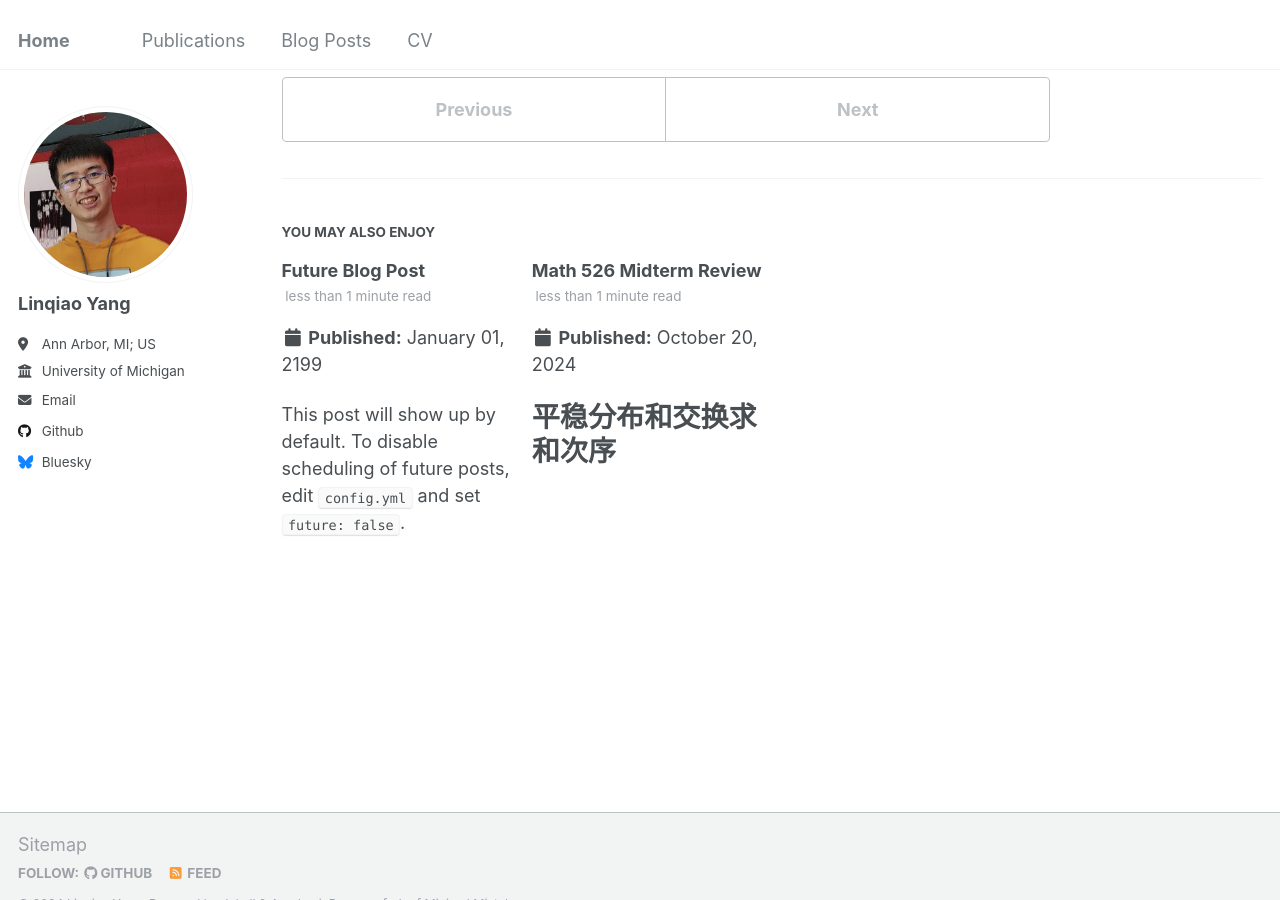
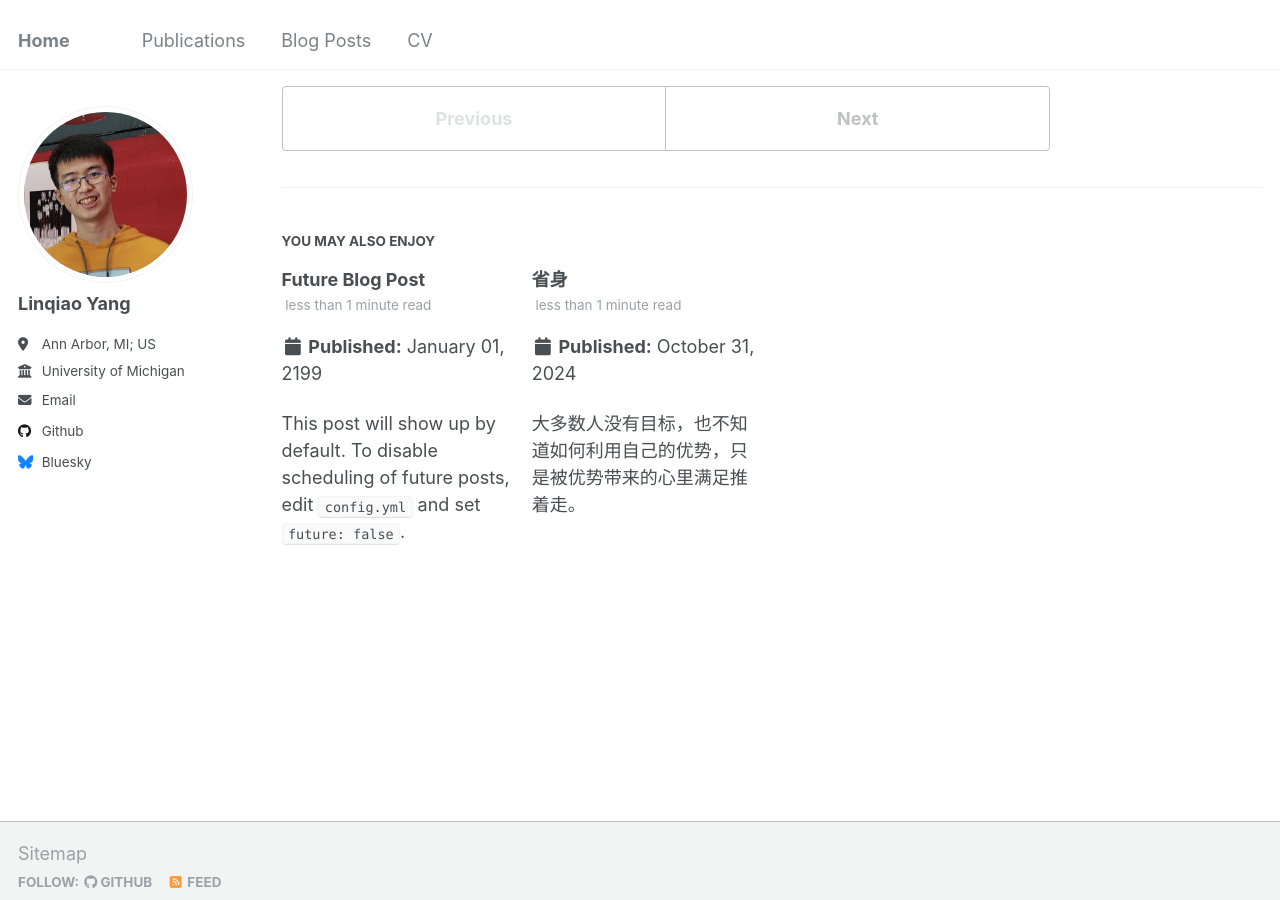
Before and after one commit to joelyanglq/joelyanglq.github.io, a Jekyll site: the page built from _posts/2024-10-31-anki-feeling.md, in a window 1280 px wide and 900 px high, scrolled down 1201 px. Built offline with Jekyll 4.4.1, drawn with Linux system fonts in a browser that asks for light colours.

Commit message:
add review; modify name of posts

```diff
--- a/_posts/2014-08-14-blog-post-3.md
+++ /dev/null
@@ -1,9 +0,0 @@
----
-title: 'Math 526 Midterm Review'
-date: 2024-10-20
-permalink: /posts/2024/10/Math-526-Midterm-Review/
-tags:
-  - Stochastics Process
----
-
-# 平稳分布和交换求和次序
--- a/_posts/2024-10-31-blog-post-1.md
+++ b/_posts/2024-10-31-anki-feeling.md
@@ -14,6 +14,7 @@ tags:
 1. **Anki作为间隔重复软件，能够帮助我快速背诵概念和公式。**
 2. **Anki给了我分阶段解决复杂的问题的信心。** 我知道自己还有机会见到它，所以我不会急着一次性解决它，而是可以每次解决一点。
 3. **Anki帮助我深入理解概念。** 每次复习时，你会遇见在课件上不相邻的材料，概念、例子。这些和脑子中最近关心的问题可能产生联系，帮助我思考问题的本质或者更深入理解问题。
+
 ### 缺陷
 1. **拖延。** 在低迷的时候，正是知道自己以后还会见到这些问题，我会选择拖延而不是接着前进一小步。
 2. **思维上的懒惰。** Anki理解材料是一种小步子渐进的方式，自己会不自觉逃避对某个问题的集中，深入思考。
--- /dev/null
+++ b/_posts/2024-10-31-reflection.md
@@ -0,0 +1,9 @@
+---
+title: '省身'
+date: 2024-10-31
+permalink: /posts/2024/10/reflection/
+tags:
+  - reflection
+---
+
+大多数人没有目标，也不知道如何利用自己的优势，只是被优势带来的心里满足推着走。
```
